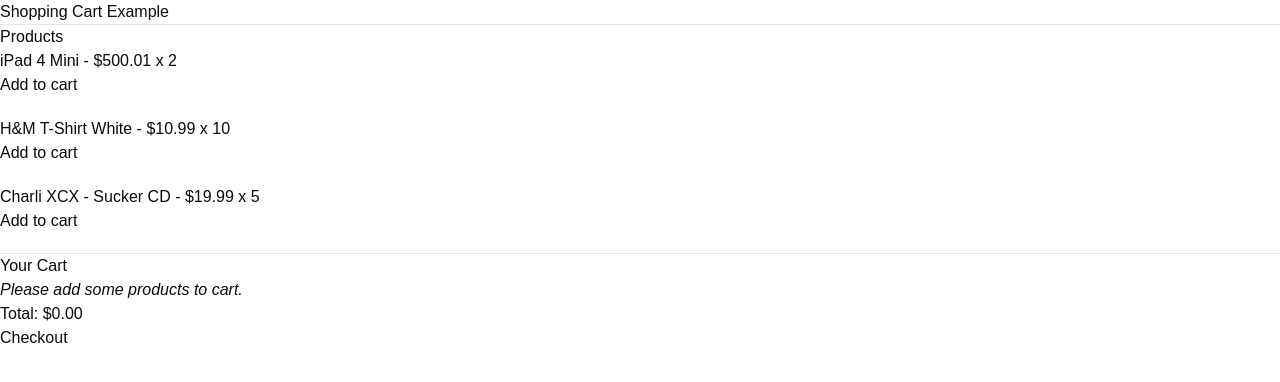
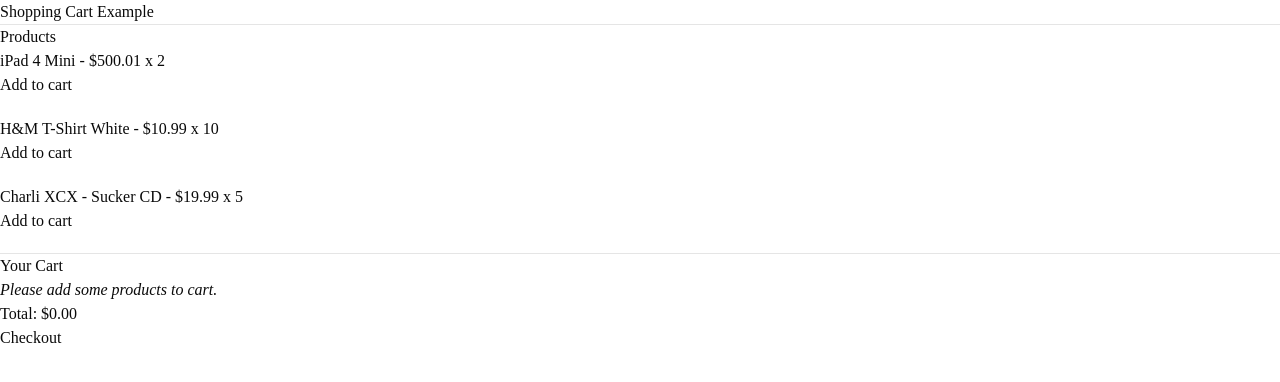
Before and after one commit to dsm23/dsm23-shopping-cart-example, a React (Vite) app: page / in a window 1280 px wide. Shown: the top 382 px of the page. Built offline with nearby package versions, Linux system fonts and the light colour scheme.

Commit message:
chore(lint): update oxlint config
* remove react-dom
* add tailwindcss plugin
* add vitest config

```diff
--- a/knip.config.ts
+++ b/knip.config.ts
@@ -3,7 +3,10 @@
 const config: KnipConfig = {
   tags: ["-knipignore"],
   entry: ["src/**/*.d.ts"],
-  ignoreDependencies: ["eslint-plugin-react-dom", "eslint-plugin-storybook"],
+  ignoreDependencies: [
+    "eslint-plugin-better-tailwindcss",
+    "eslint-plugin-storybook",
+  ],
   oxlint: {
     config: ["oxlint.config.ts"],
   },
--- a/src/index.css
+++ b/src/index.css
@@ -1,175 +1,141 @@
 @charset "utf-8";
 
 @import "tailwindcss";
-
-@plugin "tailwindcss-animate";
+@import "tw-animate-css";
+@import "shadcn/tailwind.css";
 
 @custom-variant dark (&:is(.dark *));
 
-@theme {
-  --color-background: hsl(var(--background));
-  --color-foreground: hsl(var(--foreground));
-  --color-card: hsl(var(--card));
-  --color-card-foreground: hsl(var(--card-foreground));
-  --color-popover: hsl(var(--popover));
-  --color-popover-foreground: hsl(var(--popover-foreground));
-  --color-primary: hsl(var(--primary));
-  --color-primary-foreground: hsl(var(--primary-foreground));
-  --color-secondary: hsl(var(--secondary));
-  --color-secondary-foreground: hsl(var(--secondary-foreground));
-  --color-muted: hsl(var(--muted));
-  --color-muted-foreground: hsl(var(--muted-foreground));
-  --color-accent: hsl(var(--accent));
-  --color-accent-foreground: hsl(var(--accent-foreground));
-  --color-destructive: hsl(var(--destructive));
-  --color-destructive-foreground: hsl(var(--destructive-foreground));
-  --color-border: hsl(var(--border));
-  --color-input: hsl(var(--input));
-  --color-ring: hsl(var(--ring));
-  --color-chart-1: hsl(var(--chart-1));
-  --color-chart-2: hsl(var(--chart-2));
-  --color-chart-3: hsl(var(--chart-3));
-  --color-chart-4: hsl(var(--chart-4));
-  --color-chart-5: hsl(var(--chart-5));
-  --color-sidebar: hsl(var(--sidebar-background));
-  --color-sidebar-foreground: hsl(var(--sidebar-foreground));
-  --color-sidebar-primary: hsl(var(--sidebar-primary));
-  --color-sidebar-primary-foreground: hsl(var(--sidebar-primary-foreground));
-  --color-sidebar-accent: hsl(var(--sidebar-accent));
-  --color-sidebar-accent-foreground: hsl(var(--sidebar-accent-foreground));
-  --color-sidebar-border: hsl(var(--sidebar-border));
-  --color-sidebar-ring: hsl(var(--sidebar-ring));
-  --radius-lg: var(--radius);
-  --radius-md: calc(var(--radius) - 2px);
-  --radius-sm: calc(var(--radius) - 4px);
-  --animate-accordion-down: accordion-down 0.2s ease-out;
-  --animate-accordion-up: accordion-up 0.2s ease-out;
-
-  @keyframes accordion-down {
-    from {
-      height: 0;
-    }
-
-    to {
-      height: var(--radix-accordion-content-height);
-    }
-  }
-
-  @keyframes accordion-up {
-    from {
-      height: var(--radix-accordion-content-height);
-    }
-
-    to {
-      height: 0;
-    }
-  }
+:root {
+  --radius: 0.625rem;
+  --background: oklch(100% 0 0deg);
+  --foreground: oklch(14.5% 0 0deg);
+  --card: oklch(100% 0 0deg);
+  --card-foreground: oklch(14.5% 0 0deg);
+  --popover: oklch(100% 0 0deg);
+  --popover-foreground: oklch(14.5% 0 0deg);
+  --primary: oklch(20.5% 0 0deg);
+  --primary-foreground: oklch(98.5% 0 0deg);
+  --secondary: oklch(97% 0 0deg);
+  --secondary-foreground: oklch(20.5% 0 0deg);
+  --muted: oklch(97% 0 0deg);
+  --muted-foreground: oklch(55.6% 0 0deg);
+  --accent: oklch(97% 0 0deg);
+  --accent-foreground: oklch(20.5% 0 0deg);
+  --destructive: oklch(57.7% 0.245 27.325deg);
+  --border: oklch(92.2% 0 0deg);
+  --input: oklch(92.2% 0 0deg);
+  --ring: oklch(70.8% 0 0deg);
+  --chart-1: oklch(87% 0 0deg);
+  --chart-2: oklch(55.6% 0 0deg);
+  --chart-3: oklch(43.9% 0 0deg);
+  --chart-4: oklch(37.1% 0 0deg);
+  --chart-5: oklch(26.9% 0 0deg);
+  --sidebar: oklch(98.5% 0 0deg);
+  --sidebar-foreground: oklch(14.5% 0 0deg);
+  --sidebar-primary: oklch(20.5% 0 0deg);
+  --sidebar-primary-foreground: oklch(98.5% 0 0deg);
+  --sidebar-accent: oklch(97% 0 0deg);
+  --sidebar-accent-foreground: oklch(20.5% 0 0deg);
+  --sidebar-border: oklch(92.2% 0 0deg);
+  --sidebar-ring: oklch(70.8% 0 0deg);
 }
 
-/*
-  The default border color has changed to `currentColor` in Tailwind CSS v4,
-  so we've added these compatibility styles to make sure everything still
-  looks the same as it did with Tailwind CSS v3.
-
-  If we ever want to remove these styles, we need to add an explicit border
-  color utility to any element that depends on these defaults.
-*/
-@layer base {
-  *,
-  ::after,
-  ::before,
-  ::backdrop,
-  ::file-selector-button {
-    border-color: var(--color-gray-200, currentColor);
-  }
+.dark {
+  --background: oklch(14.5% 0 0deg);
+  --foreground: oklch(98.5% 0 0deg);
+  --card: oklch(20.5% 0 0deg);
+  --card-foreground: oklch(98.5% 0 0deg);
+  --popover: oklch(20.5% 0 0deg);
+  --popover-foreground: oklch(98.5% 0 0deg);
+  --primary: oklch(92.2% 0 0deg);
+  --primary-foreground: oklch(20.5% 0 0deg);
+  --secondary: oklch(26.9% 0 0deg);
+  --secondary-foreground: oklch(98.5% 0 0deg);
+  --muted: oklch(26.9% 0 0deg);
+  --muted-foreground: oklch(70.8% 0 0deg);
+  --accent: oklch(26.9% 0 0deg);
+  --accent-foreground: oklch(98.5% 0 0deg);
+  --destructive: oklch(70.4% 0.191 22.216deg);
+  --border: oklch(100% 0 0deg / 10%);
+  --input: oklch(100% 0 0deg / 15%);
+  --ring: oklch(55.6% 0 0deg);
+  --chart-1: oklch(87% 0 0deg);
+  --chart-2: oklch(55.6% 0 0deg);
+  --chart-3: oklch(43.9% 0 0deg);
+  --chart-4: oklch(37.1% 0 0deg);
+  --chart-5: oklch(26.9% 0 0deg);
+  --sidebar: oklch(20.5% 0 0deg);
+  --sidebar-foreground: oklch(98.5% 0 0deg);
+  --sidebar-primary: oklch(48.8% 0.243 264.376deg);
+  --sidebar-primary-foreground: oklch(98.5% 0 0deg);
+  --sidebar-accent: oklch(26.9% 0 0deg);
+  --sidebar-accent-foreground: oklch(98.5% 0 0deg);
+  --sidebar-border: oklch(100% 0 0deg / 10%);
+  --sidebar-ring: oklch(55.6% 0 0deg);
 }
 
-@layer utilities {
-  body {
-    font-family: Arial, Helvetica, sans-serif;
-  }
-}
-
-@layer base {
-  :root {
-    --background: 0 0% 100%;
-    --foreground: 0 0% 3.9%;
-    --card: 0 0% 100%;
-    --card-foreground: 0 0% 3.9%;
-    --popover: 0 0% 100%;
-    --popover-foreground: 0 0% 3.9%;
-    --primary: 0 0% 9%;
-    --primary-foreground: 0 0% 98%;
-    --secondary: 0 0% 96.1%;
-    --secondary-foreground: 0 0% 9%;
-    --muted: 0 0% 96.1%;
-    --muted-foreground: 0 0% 45.1%;
-    --accent: 0 0% 96.1%;
-    --accent-foreground: 0 0% 9%;
-    --destructive: 0 84.2% 60.2%;
-    --destructive-foreground: 0 0% 98%;
-    --border: 0 0% 89.8%;
-    --input: 0 0% 89.8%;
-    --ring: 0 0% 3.9%;
-    --chart-1: 12 76% 61%;
-    --chart-2: 173 58% 39%;
-    --chart-3: 197 37% 24%;
-    --chart-4: 43 74% 66%;
-    --chart-5: 27 87% 67%;
-    --radius: 0.5rem;
-    --sidebar-background: 0 0% 98%;
-    --sidebar-foreground: 240 5.3% 26.1%;
-    --sidebar-primary: 240 5.9% 10%;
-    --sidebar-primary-foreground: 0 0% 98%;
-    --sidebar-accent: 240 4.8% 95.9%;
-    --sidebar-accent-foreground: 240 5.9% 10%;
-    --sidebar-border: 220 13% 91%;
-    --sidebar-ring: 217.2 91.2% 59.8%;
-  }
-
-  .dark {
-    --background: 0 0% 3.9%;
-    --foreground: 0 0% 98%;
-    --card: 0 0% 3.9%;
-    --card-foreground: 0 0% 98%;
-    --popover: 0 0% 3.9%;
-    --popover-foreground: 0 0% 98%;
-    --primary: 0 0% 98%;
-    --primary-foreground: 0 0% 9%;
-    --secondary: 0 0% 14.9%;
-    --secondary-foreground: 0 0% 98%;
-    --muted: 0 0% 14.9%;
-    --muted-foreground: 0 0% 63.9%;
-    --accent: 0 0% 14.9%;
-    --accent-foreground: 0 0% 98%;
-    --destructive: 0 62.8% 30.6%;
-    --destructive-foreground: 0 0% 98%;
-    --border: 0 0% 14.9%;
-    --input: 0 0% 14.9%;
-    --ring: 0 0% 83.1%;
-    --chart-1: 220 70% 50%;
-    --chart-2: 160 60% 45%;
-    --chart-3: 30 80% 55%;
-    --chart-4: 280 65% 60%;
-    --chart-5: 340 75% 55%;
-    --sidebar-background: 240 5.9% 10%;
-    --sidebar-foreground: 240 4.8% 95.9%;
-    --sidebar-primary: 224.3 76.3% 48%;
-    --sidebar-primary-foreground: 0 0% 100%;
-    --sidebar-accent: 240 3.7% 15.9%;
-    --sidebar-accent-foreground: 240 4.8% 95.9%;
-    --sidebar-border: 240 3.7% 15.9%;
-    --sidebar-ring: 217.2 91.2% 59.8%;
-  }
+@theme inline {
+  --color-background: var(--background);
+  --color-foreground: var(--foreground);
+  --color-card: var(--card);
+  --color-card-foreground: var(--card-foreground);
+  --color-popover: var(--popover);
+  --color-popover-foreground: var(--popover-foreground);
+  --color-primary: var(--primary);
+  --color-primary-foreground: var(--primary-foreground);
+  --color-secondary: var(--secondary);
+  --color-secondary-foreground: var(--secondary-foreground);
+  --color-muted: var(--muted);
+  --color-muted-foreground: var(--muted-foreground);
+  --color-accent: var(--accent);
+  --color-accent-foreground: var(--accent-foreground);
+  --color-destructive: var(--destructive);
+  --color-destructive-foreground: var(--destructive-foreground);
+  --color-border: var(--border);
+  --color-input: var(--input);
+  --color-ring: var(--ring);
+  --color-chart-1: var(--chart-1);
+  --color-chart-2: var(--chart-2);
+  --color-chart-3: var(--chart-3);
+  --color-chart-4: var(--chart-4);
+  --color-chart-5: var(--chart-5);
+  --radius-sm: calc(var(--radius) * 0.6);
+  --radius-md: calc(var(--radius) * 0.8);
+  --radius-lg: var(--radius);
+  --radius-xl: calc(var(--radius) * 1.4);
+  --radius-2xl: calc(var(--radius) * 1.8);
+  --radius-3xl: calc(var(--radius) * 2.2);
+  --radius-4xl: calc(var(--radius) * 2.6);
+  --color-sidebar: var(--sidebar);
+  --color-sidebar-foreground: var(--sidebar-foreground);
+  --color-sidebar-primary: var(--sidebar-primary);
+  --color-sidebar-primary-foreground: var(--sidebar-primary-foreground);
+  --color-sidebar-accent: var(--sidebar-accent);
+  --color-sidebar-accent-foreground: var(--sidebar-accent-foreground);
+  --color-sidebar-border: var(--sidebar-border);
+  --color-sidebar-ring: var(--sidebar-ring);
+  --font-heading: var(--font-sans);
+  --font-sans: var(--font-sans);
 }
 
 @layer base {
   * {
-    border-color: var(--color-border);
+    border-color: var(--border);
+    outline-color: color-mix(in oklab, var(--ring) 50%, transparent);
   }
 
   body {
-    background-color: var(--color-background);
-    color: var(--color-foreground);
+    background-color: var(--background);
+    color: var(--foreground);
+  }
+
+  html {
+    font-family: var(--font-sans);
+  }
+
+  button:not(:disabled),
+  [role="button"]:not(:disabled) {
+    cursor: pointer;
   }
 }
```
Also changed, not shown: oxlint.config.ts (+40 -31 lines), package.json (+4 -3 lines), src/components/button/buttonVariants.ts (+19 -12 lines), 1 other file (tests, documents, lock files or other folders).
